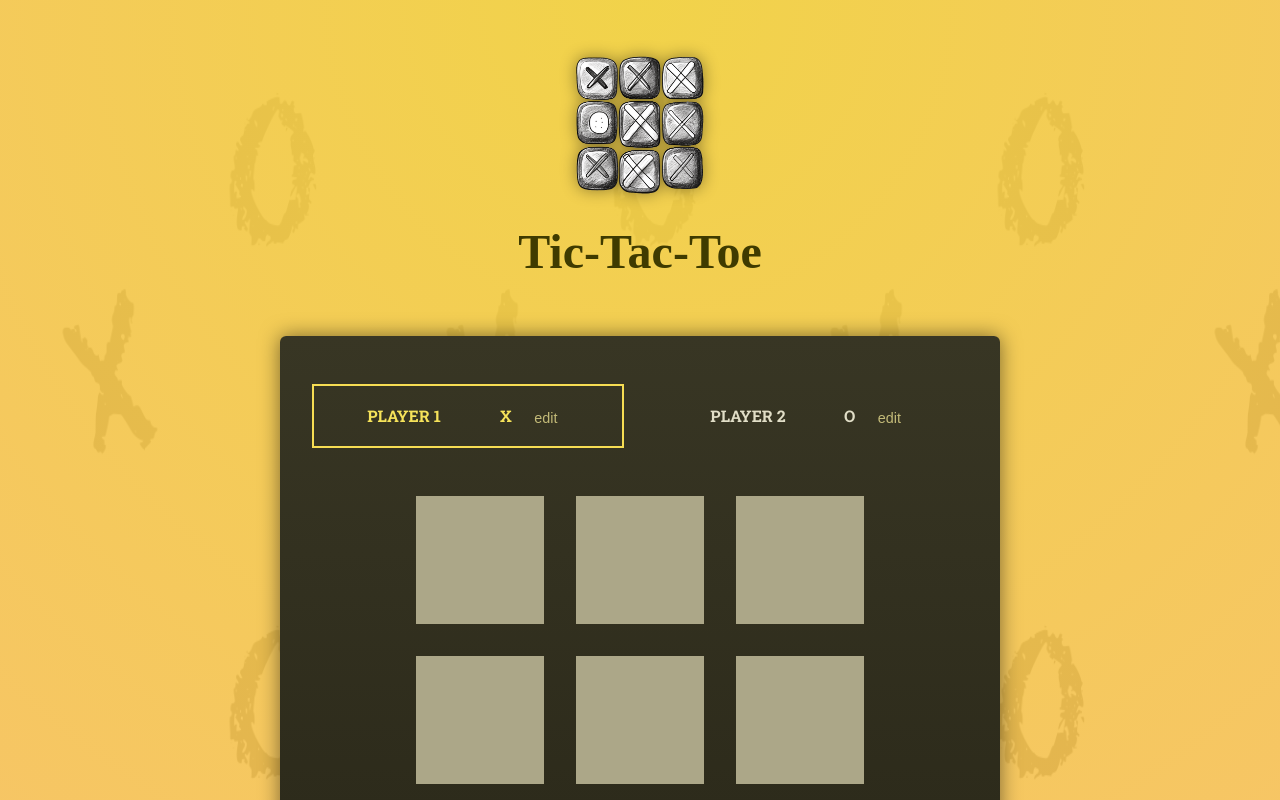
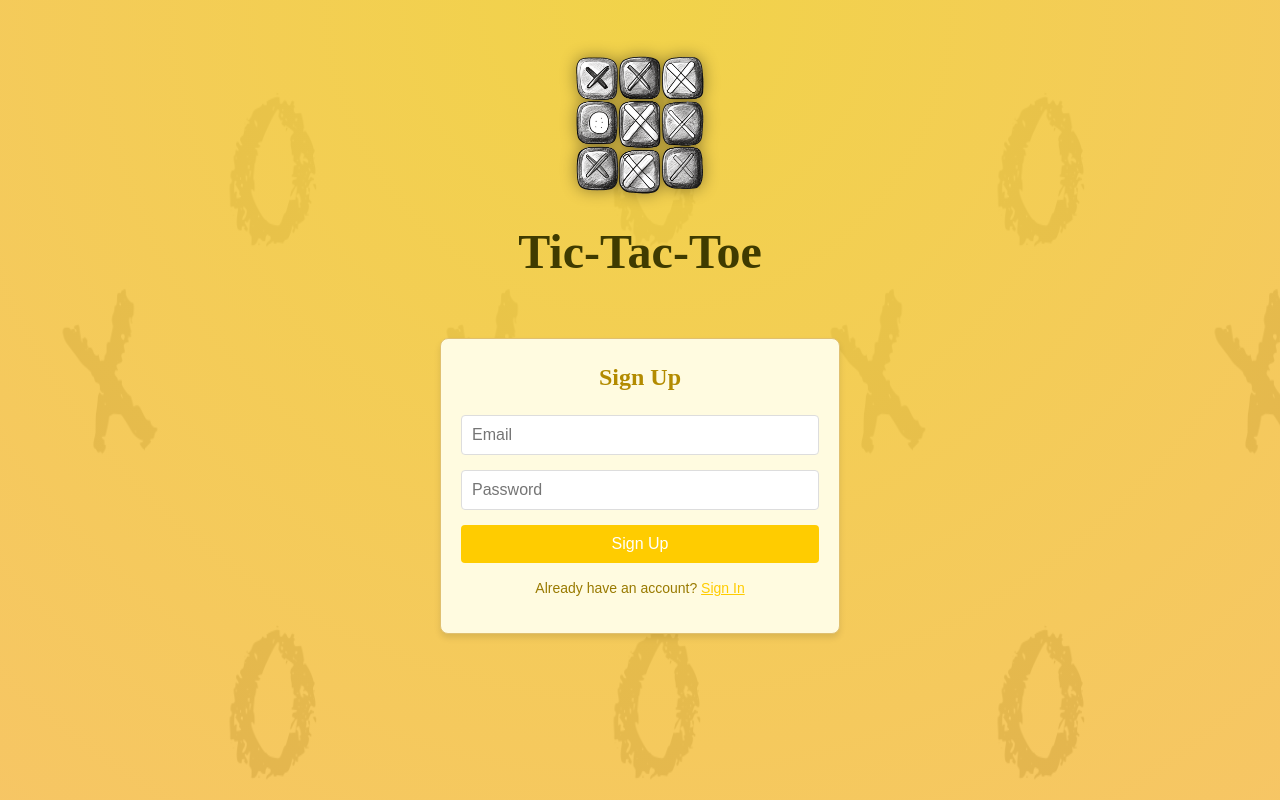
Before and after one commit to AkshayKamath12/Tic-Tac-Toe, a React (Create React App) app: page / in a window 1280 px wide. Shown: the top 800 px of the page. Built offline with nearby package versions, Linux system fonts and the light colour scheme; no server answers; a web font is replaced by a local one.

Commit message:
Add files via upload

```diff
--- a/package.json
+++ b/package.json
@@ -5,6 +5,7 @@
   "keywords": [],
   "main": "src/index.tsx",
   "dependencies": {
+    "firebase": "^11.0.2",
     "react": "^18.0.0",
     "react-dom": "^18.0.0",
     "react-scripts": "^5.0.0"
--- /dev/null
+++ b/src/Auth.css
@@ -0,0 +1,69 @@
+.auth-holder {
+    max-width: 400px;
+    margin: 50px auto;
+    padding: 20px;
+    border: 1px solid #e0c070;
+    border-radius: 8px;
+    box-shadow: 0 4px 6px rgba(0, 0, 0, 0.1);
+    text-align: center;
+    background-color: #fffbe0;
+    font-family: Arial, sans-serif;
+}
+
+.auth-holder h1 {
+    font-size: 24px;
+    color: #b38b00;
+    margin-bottom: 20px;
+}
+
+.auth-form {
+    display: flex;
+    flex-direction: column;
+    gap: 15px;
+}
+
+.auth-form input {
+    padding: 10px;
+    font-size: 16px;
+    border: 1px solid #ddd;
+    border-radius: 4px;
+    transition: border-color 0.3s;
+}
+
+.auth-form input:focus {
+    border-color: #ffd700;
+    outline: none;
+    box-shadow: 0 0 5px rgba(255, 215, 0, 0.5);
+}
+
+.auth-form button {
+    padding: 10px;
+    font-size: 16px;
+    color: #fff;
+    background-color: #ffcc00;
+    border: none;
+    border-radius: 4px;
+    cursor: pointer;
+    transition: background-color 0.3s;
+}
+
+.auth-form button:hover {
+    background-color: #e6b800;
+}
+
+.auth-toggle {
+    margin-top: 15px;
+    font-size: 14px;
+    color: #997a00;
+}
+
+.auth-toggle span {
+    color: #ffcc00;
+    cursor: pointer;
+    text-decoration: underline;
+    transition: color 0.3s;
+}
+
+.auth-toggle span:hover {
+    color: #e6b800;
+}
--- /dev/null
+++ b/src/HandleAuth.jsx
@@ -0,0 +1,58 @@
+import React, { useState } from 'react';
+import { createUser, signIn } from './firebase';
+import './Auth.css';
+
+export default function HandleAuth() {
+    const [isSignUp, setIsSignUp] = useState(true);
+    const [email, setEmail] = useState('');
+    const [password, setPassword] = useState('');
+
+    async function handleSubmit(event) {
+        event.preventDefault();
+        if (isSignUp) {
+            // Handle sign-up logic
+            console.log('Signing up:', { email, password });
+            await createUser("Gandharva Naveen", email, password)
+        } else {
+            // Handle sign-in logic
+            console.log('Signing in:', { email, password });
+            const success = await signIn(email, password);
+            if (!success) {
+                alert("Unable to sign in. Check your email and/or password!")
+            }
+        }
+    }
+
+    return (
+        <div className="auth-holder">
+            <h1>{isSignUp ? 'Sign Up' : 'Sign In'}</h1>
+            <form className="auth-form" onSubmit={handleSubmit}>
+                <input
+                    type="email"
+                    placeholder="Email"
+                    value={email}
+                    onChange={(e) => setEmail(e.target.value)}
+                    required
+                />
+                <input
+                    type="password"
+                    placeholder="Password"
+                    value={password}
+                    onChange={(e) => setPassword(e.target.value)}
+                    required
+                />
+                <button type="submit">
+                    {isSignUp ? 'Sign Up' : 'Sign In'}
+                </button>
+            </form>
+            <p className="auth-toggle">
+                {isSignUp
+                    ? 'Already have an account? '
+                    : "Don't have an account? "}
+                <span onClick={() => setIsSignUp(!isSignUp)}>
+                    {isSignUp ? 'Sign In' : 'Sign Up'}
+                </span>
+            </p>
+        </div>
+    );
+}
--- /dev/null
+++ b/src/firebase.js
@@ -0,0 +1,49 @@
+// Import the functions you need from the SDKs you need
+import { initializeApp } from "firebase/app";
+import {
+	getAuth,
+	createUserWithEmailAndPassword,
+	signInWithEmailAndPassword,
+} from "firebase/auth";
+// TODO: Add SDKs for Firebase products that you want to use
+// https://firebase.google.com/docs/web/setup#available-libraries
+
+// Your web app's Firebase configuration
+const firebaseConfig = {
+	apiKey: "AIzaSyDpZbyy5byA5hmtoiWXyJV72NGlpmRFq0U",
+	authDomain: "tic-tac-toe-73d1e.firebaseapp.com",
+	projectId: "tic-tac-toe-73d1e",
+	storageBucket: "tic-tac-toe-73d1e.firebasestorage.app",
+	messagingSenderId: "521405681926",
+	appId: "1:521405681926:web:b48f4f8498709f140fce87",
+	measurementId: "G-987X42FN8W"
+  };
+
+
+// Initialize Firebase
+const app = initializeApp(firebaseConfig);
+
+// initialize services
+const auth = getAuth();
+
+const createUser = async (name, email, password) => {
+	try {
+		const res = await createUserWithEmailAndPassword(auth, email, password);
+	} catch (e) {
+		console.log("Error, could not create account");
+		console.log(e);
+	}
+};
+
+const signIn = async (email, password) => {
+	try {
+		const res = await signInWithEmailAndPassword(auth, email, password);
+		return true;
+	} catch (e) {
+		console.log("Error, unable to sign in.");
+		console.log(e);
+		return false;
+	}
+};
+
+export { auth, createUser, signIn };
--- a/src/index.js
+++ b/src/index.js
@@ -1,6 +1,29 @@
+import React, { useEffect, useState } from "react";
 import ReactDOM from "react-dom/client";
+import App from "./App";
+import { auth } from "./firebase";
+import HandleAuth from "./HandleAuth";
+import './index.css';
 
-import App from "./App";
-import "./index.css";
+const Root = () => {
+	const [user, setUser] = useState(null);
 
-ReactDOM.createRoot(document.getElementById("root")).render(<App />);
+	useEffect(() => {
+		// Listen for authentication state changes
+		const unsubscribe = auth.onAuthStateChanged((currentUser) => {
+			setUser(currentUser); // Update user state
+		});
+
+		// Cleanup the listener on unmount
+		return () => unsubscribe();
+	}, []);
+
+	return user ? <App /> : <HandleAuth />;
+};
+
+const root = ReactDOM.createRoot(document.getElementById("root"));
+root.render(
+	<React.StrictMode>
+		<Root />
+	</React.StrictMode>
+);
```
Also changed, not shown: src/index2.txt (added), 1 other file (tests, documents, lock files or other folders).
